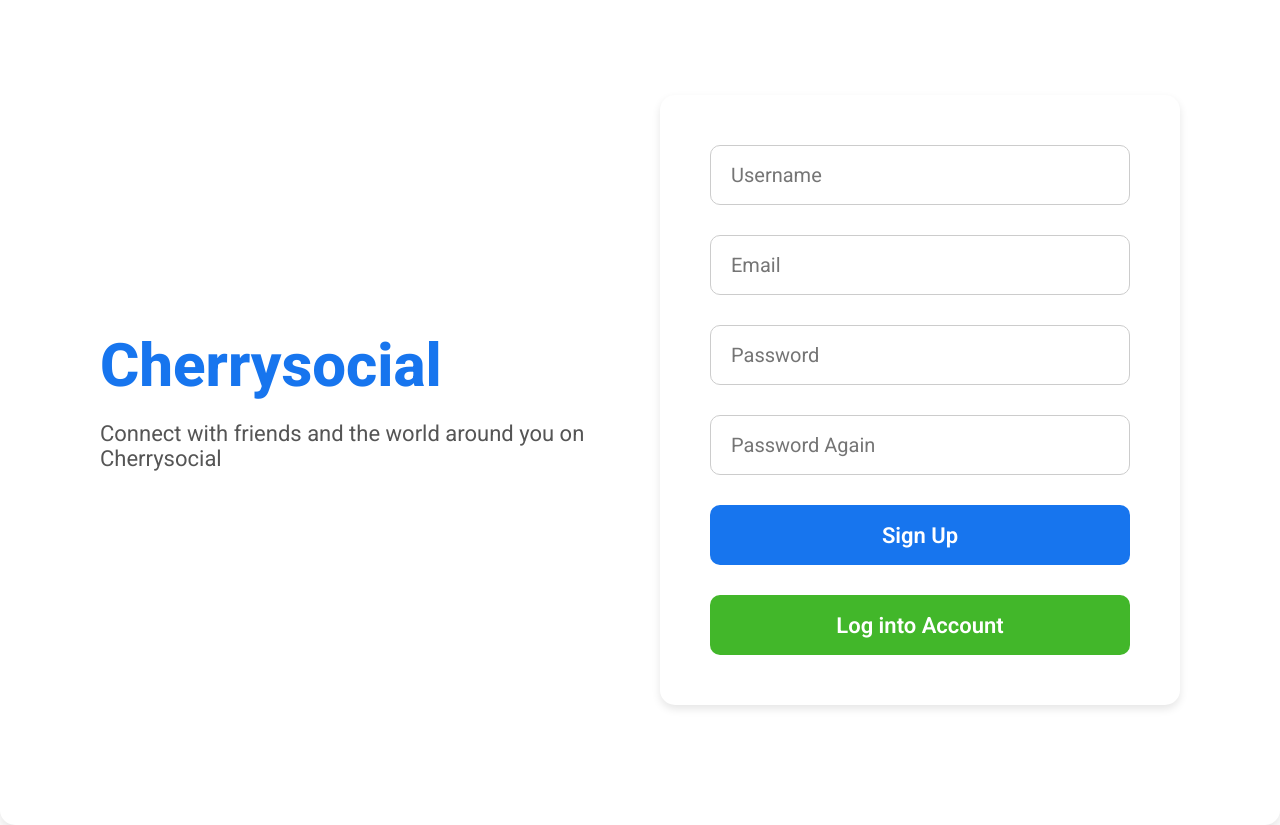
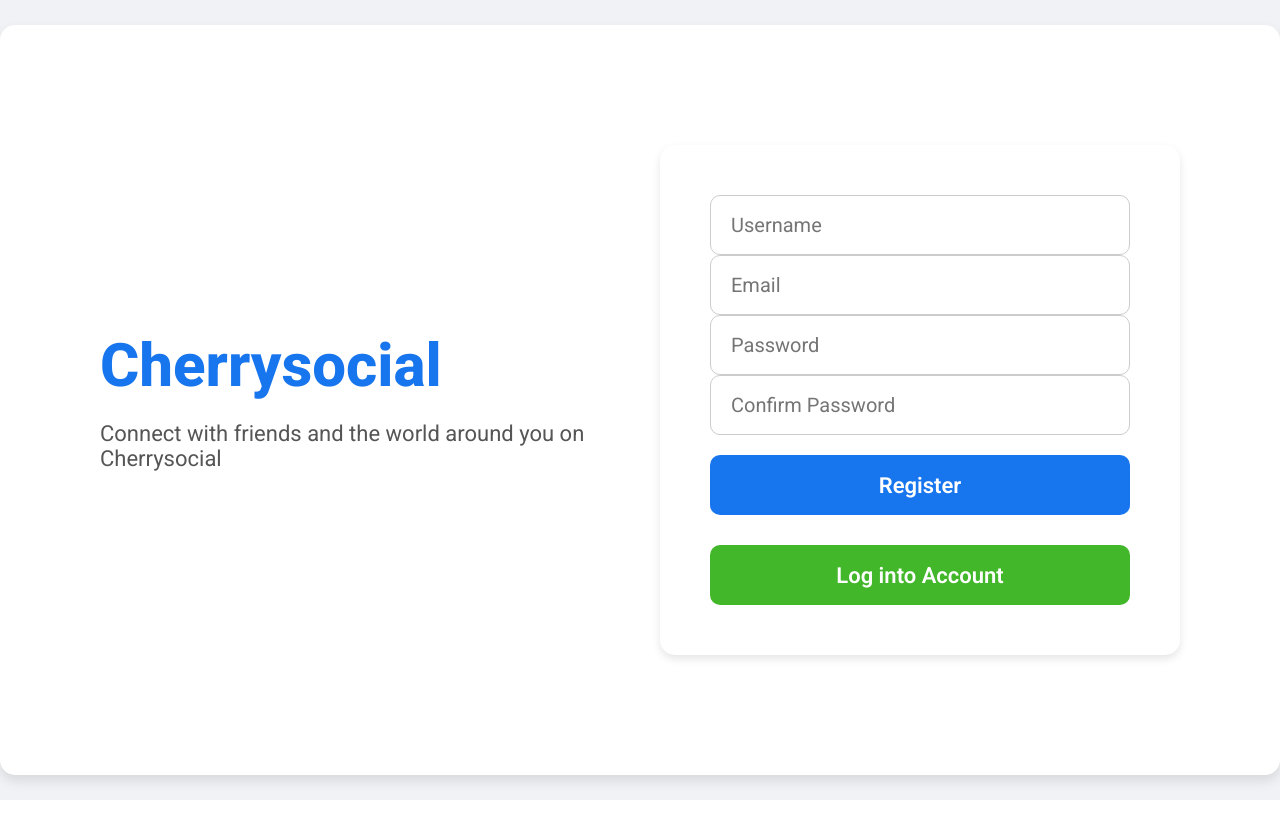
Before and after one commit to jiatongcherry/Social-Media-Platform, a React (Vite) app in the folder social-media-platform/: page /register in a window 1280 px wide. After the commit the page ends 800 px from the top, so only its background shows below. Built offline with nearby package versions, Linux system fonts and the light colour scheme.

Commit message:
register logic

```diff
--- a/social-media-platform/src/pages/register/Register.jsx
+++ b/social-media-platform/src/pages/register/Register.jsx
@@ -1,7 +1,49 @@
-import React from 'react'
+import React, { useState, useContext } from 'react'
 import './register.css'
+import axios from 'axios'
+import { UserContext } from '../../UserContext';
+import { useNavigate } from 'react-router-dom'; //for routing
 
 const Register = () => {
+  const [username, setUsername] = useState('');
+  const [email, setEmail] = useState('');
+  const [password, setPassword] = useState('');
+  const [confirmPassword, setConfirmPassword] = useState('');
+  const { setCurrentUser } = useContext(UserContext);
+  const navigate = useNavigate();
+
+  const handleSubmit = async (e) => {
+    e.preventDefault();
+
+    if (password !== confirmPassword) {
+      alert('Passwords do not match!');
+      return;
+    }
+
+    try {
+      const response = await axios.post('/api/auth/register', {
+        username,
+        email,
+        password,
+        city: "hong kong",
+        from: "hong kong",
+        relationship: 0
+      });
+      localStorage.setItem('currentUser', JSON.stringify(response.data));
+      setCurrentUser(response.data);
+      navigate('/login'); // React Router hook
+    } catch (error) {
+      if (error.response) {
+        const message = error.response.status === 409
+          ? "User already exists"
+          : "An error occurred";
+        alert('Registration failed! ' + message);
+      } else {
+        alert('Registration failed! An unexpected error occurred.');
+      }
+    }
+  };
+
   return (
     <div className='login'>
       <div className="loginWrapper">
@@ -11,12 +53,42 @@
         </div>
         <div className="loginRight">
           <div className="loginBox">
-          <input placeholder="Username" className="loginInput" />
-            <input placeholder="Email" className="loginInput" />
-            <input placeholder="Password" className="loginInput" />
-            <input placeholder="Password Again" className="loginInput" />
-            <button className="loginButton">Sign Up</button>
-            <button className='loginRegisterButton'>
+            <form onSubmit={handleSubmit}>
+              <input
+                type="text"
+                placeholder="Username"
+                value={username}
+                onChange={(e) => setUsername(e.target.value)}
+                required
+                className='loginInput'
+              />
+              <input
+                type="email"
+                placeholder="Email"
+                value={email}
+                onChange={(e) => setEmail(e.target.value)}
+                required
+                className='loginInput'
+              />
+              <input
+                type="password"
+                placeholder="Password"
+                value={password}
+                onChange={(e) => setPassword(e.target.value)}
+                required
+                className='loginInput'
+              />
+              <input
+                type="password"
+                placeholder="Confirm Password"
+                value={confirmPassword}
+                onChange={(e) => setConfirmPassword(e.target.value)}
+                required
+                className='loginInput'
+              />
+              <button type="submit" className='loginButton'>Register</button>
+            </form>
+            <button className='loginRegisterButton' onClick={() => navigate('/login')}>
               Log into Account
             </button>
           </div>
```
